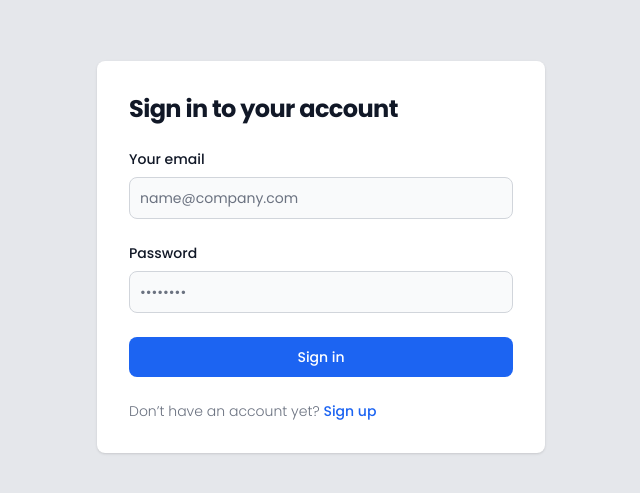
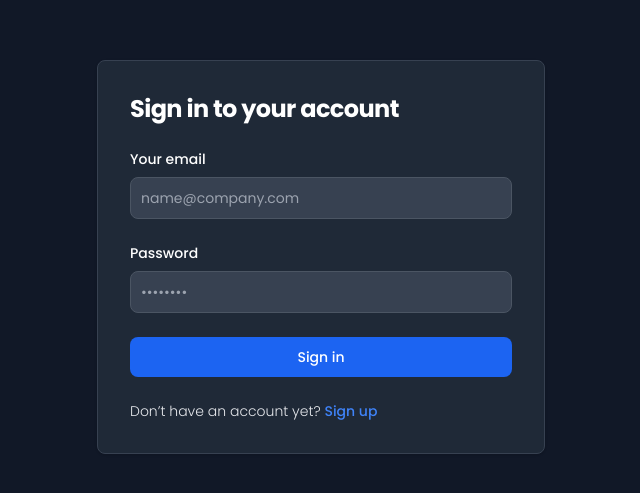
Before and after one commit to medemirbhm1/dztravel, a Next.js app: page /login in a window 1280 px wide. Shown: the part 143-636 px from the top of the page, without its empty margins (319-959 px from the left). Built offline with nearby package versions, Linux system fonts and the light colour scheme.

Commit message:
fixed map z-index

```diff
--- a/components/Map.jsx
+++ b/components/Map.jsx
@@ -20,7 +20,7 @@ const Map = () => {
     return res.data;
   });
   const [location, setLocation] = useState([36.737232, 3.086472]);
-  const successCallback = useCallback(({coords}) => {
+  const successCallback = useCallback(({ coords }) => {
     setLocation([coords.latitude, coords.longitude]);
   });
   useEffect(() => {
@@ -30,8 +30,9 @@ const Map = () => {
     };
   }, []);
   return (
+    <div className="relative">
       <MapContainer
-      className="h-screen"
+        className="h-screen z-0"
         center={location}
         zoom={13}
         scrollWheelZoom={false}
@@ -43,8 +44,10 @@ const Map = () => {
         {data?.map(({ latitude, longitude, id, nom }) => (
           <Marker position={[latitude, longitude]} key={id}>
             <Popup>
-            <Link href={`/details/${id}`} className="font-medium">
+              <Link href={`/details/${id}`}>
+                <span className="font-medium text-lg font-sans text-black capitalize hover:underline">
                   {nom}
+                </span>
               </Link>
             </Popup>
           </Marker>
@@ -53,6 +56,7 @@ const Map = () => {
           <Popup>You</Popup>
         </Marker>
       </MapContainer>
+    </div>
   );
 };
 
--- a/components/Nav.jsx
+++ b/components/Nav.jsx
@@ -1,5 +1,5 @@
 import { Avatar, Button, Dropdown, Navbar } from "flowbite-react";
-import React, { useContext } from "react";
+import React, { useCallback, useContext } from "react";
 import {
   MagnifyingGlassIcon,
   InboxIcon,
@@ -13,18 +13,18 @@ import { useRouter } from "next/router";
 function Nav() {
   const { setAccess, user } = useContext(authContext);
   const router = useRouter();
-  const handleSignout = () => {
+  const handleSignout = useCallback(() => {
     Cookies.remove("refresh");
     localStorage.removeItem("access");
     setAccess(null);
     router.push("/");
-  };
+  }, []);
   return (
     <div className="shadow-md">
-      <div className="container py-2">
-        <Navbar fluid={true} rounded={true}>
+      <div className="container py-1">
+        <Navbar className="relative" fluid={true} rounded={true}>
           <span className="font-medium text-lg ">Logo</span>
-          <ul className="ml-auto mr-6 flex items-center gap-6">
+          <ul className="ml-auto flex items-center gap-6">
             <li>
               <Link href={"/search"}>
                 <MagnifyingGlassIcon className="w-6 h-6" />
@@ -35,36 +35,14 @@ function Nav() {
                 <InboxIcon className="w-6 h-6" />
               </Link>
             </li>
+            <li>
+              <Button onClick={handleSignout}>
+                <ArrowLeftOnRectangleIcon className="h-6 w-6 mr-2" />
+                <span>Logout</span>
+              </Button>
+            </li>
           </ul>
-          <div className="flex md:order-2">
-            <Dropdown
-            className=""
-              arrowIcon={false}
-              inline={true}
-              label={
-                <Avatar
-                  alt="User settings"
-                  img="https://flowbite.com/docs/images/people/profile-picture-5.jpg"
-                  rounded={true}
-                />
-              }
-            >
-              <Dropdown.Header>
-                <span className="block text-sm">
-                  {user.first_name} {user.last_name}
-                </span>
-                <span className="block truncate text-sm font-medium">
-                  {user.email}
-                </span>
-              </Dropdown.Header>
-              <Dropdown.Item
-                className="flex justify-between"
-                onClick={handleSignout}
-              >
-                Signout <ArrowLeftOnRectangleIcon className="w-6 h-6" />
-              </Dropdown.Item>
-            </Dropdown>
-          </div>
+          <ul className="w-20 h-20 bg-black absolute top-full z-50"></ul>
         </Navbar>
       </div>
     </div>
--- a/pages/login.jsx
+++ b/pages/login.jsx
@@ -37,11 +37,11 @@ function login() {
   return loading ? (
     <Loader />
   ) : (
-    <section className="bg-gray-200">
+    <section className="bg-gray-900">
       <div className="flex flex-col items-center justify-center px-6 py-8 mx-auto min-h-screen lg:py-0">
-        <div className="w-full bg-white rounded-lg shadow dark:border md:mt-0 sm:max-w-md xl:p-0 dark:bg-gray-800 dark:border-gray-700">
+        <div className="w-full rounded-lg shadow border md:mt-0 sm:max-w-md xl:p-0 bg-gray-800 border-gray-700">
           <div className="p-6 space-y-4 md:space-y-6 sm:p-8">
-            <h1 className="text-xl font-bold leading-tight tracking-tight text-gray-900 md:text-2xl dark:text-white">
+            <h1 className="text-xl font-bold leading-tight tracking-tight md:text-2xl text-white">
               Sign in to your account
             </h1>
             <form
@@ -52,7 +52,7 @@ function login() {
               <div>
                 <label
                   htmlFor="email"
-                  className="block mb-2 text-sm font-medium text-gray-900 dark:text-white"
+                  className="block mb-2 text-sm font-medium text-white"
                 >
                   Your email
                 </label>
@@ -62,15 +62,15 @@ function login() {
                   type="email"
                   name="email"
                   id="email"
-                  className="bg-gray-50 border border-gray-300 text-gray-900 sm:text-sm rounded-lg block w-full p-2.5 dark:bg-gray-700 dark:border-gray-600 dark:placeholder-gray-400 dark:text-white"
+                  className="border  sm:text-sm rounded-lg block w-full p-2.5 bg-gray-700 border-gray-600 placeholder-gray-400 text-white"
                   placeholder="name@company.com"
-                  required=""
+                  required
                 />
               </div>
               <div>
                 <label
                   htmlFor="password"
-                  className="block mb-2 text-sm font-medium text-gray-900 dark:text-white"
+                  className="block mb-2 text-sm font-medium text-white"
                 >
                   Password
                 </label>
@@ -81,22 +81,22 @@ function login() {
                   name="password"
                   id="password"
                   placeholder="••••••••"
-                  className="bg-gray-50 border border-gray-300 text-gray-900 sm:text-sm rounded-lg block w-full p-2.5 dark:bg-gray-700 dark:border-gray-600 dark:placeholder-gray-400 dark:text-white"
-                  required=""
+                  className="border  sm:text-sm rounded-lg block w-full p-2.5 bg-gray-700 border-gray-600 placeholder-gray-400 text-white"
+                  required
                 />
               </div>
 
               <button
                 type="submit"
-                className="w-full text-white bg-blue-600 hover:bg-blue-700 font-medium rounded-lg text-sm px-5 py-2.5 text-center dark:bg-blue-600 dark:hover:bg-blue-700 dark:focus:ring-blue-800"
+                className="w-full font-medium rounded-lg text-sm px-5 py-2.5 text-center text-white bg-blue-600 hover:bg-blue-700 focus:ring-blue-800"
               >
                 Sign in
               </button>
-              <p className="text-sm font-light text-gray-500 dark:text-gray-200">
+              <p className="text-sm font-light text-gray-200">
                 Don’t have an account yet?{" "}
                 <Link
                   href="/signup"
-                  className="font-medium text-blue-600 hover:underline dark:text-blue-500"
+                  className="font-medium hover:underline text-blue-500"
                 >
                   Sign up
                 </Link>
--- a/pages/signup.jsx
+++ b/pages/signup.jsx
@@ -2,6 +2,7 @@ import { authContext } from "@/context/authContext";
 import axios from "axios";
 import Cookies from "js-cookie";
 import Link from "next/link";
+import { useRouter } from "next/router";
 import React, { useContext, useState } from "react";
 import { toast } from "react-toastify";
 
@@ -12,19 +13,20 @@ function signup() {
     email: "",
     password: "",
   });
-  const { setAccess } = useContext(authContext);
+  const router = useRouter();
   const handleSubmit = (e) => {
     e.preventDefault();
     axios
       .post("https://modulus-project.onrender.com/auth/users/", formData)
       .then(() => {
-        toast.success("Account created successfuly");
         setFormData({
           first_name: "",
           last_name: "",
           email: "",
           password: "",
         });
+        toast.success("Account created successfuly");
+        router.push("/login");
       })
       .catch((err) => {
         toast.error(err.message);
--- a/styles/globals.css
+++ b/styles/globals.css
@@ -1,4 +1,4 @@
- @import url('https://fonts.googleapis.com/css2?family=Poppins:wght@300;400;500;600;700&display=swap');
+@import url("https://fonts.googleapis.com/css2?family=Poppins:wght@300;400;500;600;700&display=swap");
 @tailwind base;
 @tailwind components;
 @tailwind utilities;
```
Lines whose indentation alone changed are shown as unchanged.
